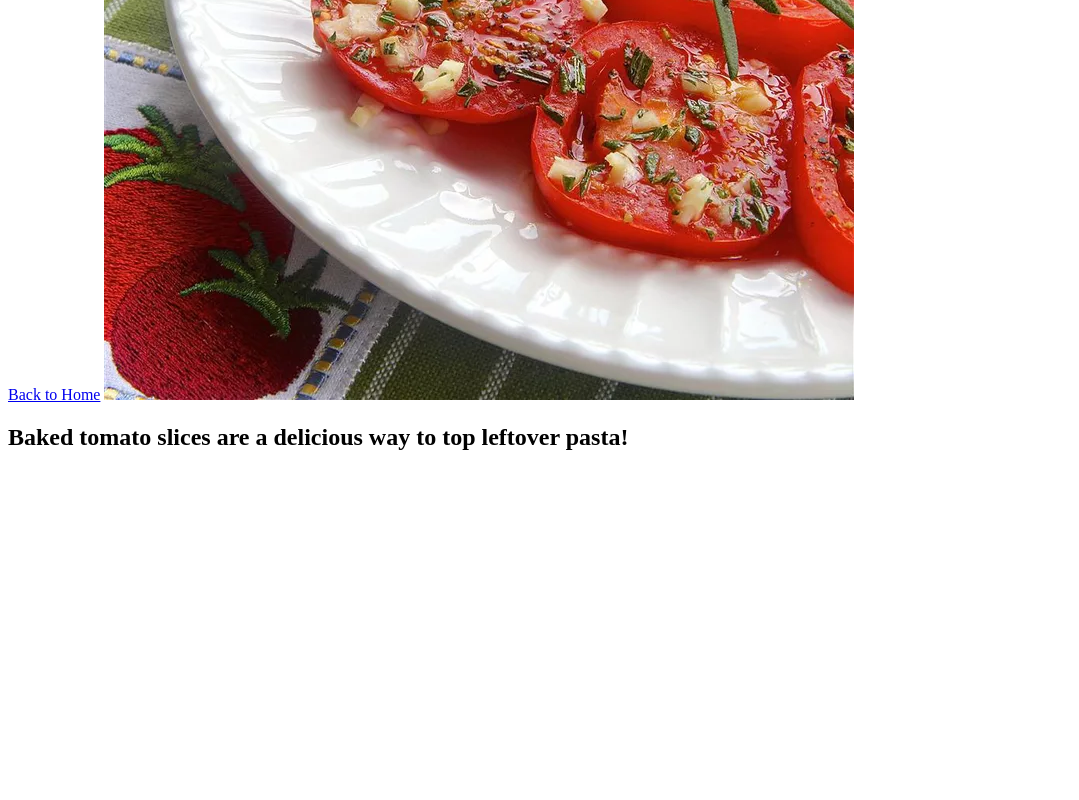
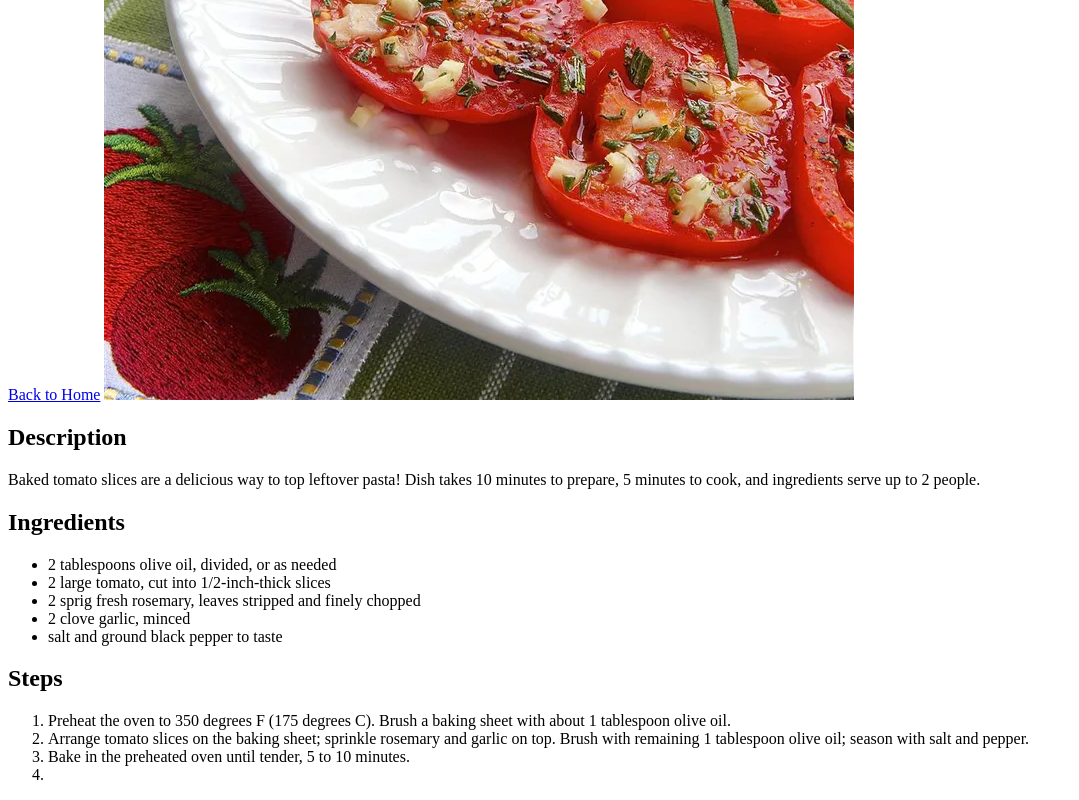
Before and after one commit to jasonzheng13/odin-recipes, a plain HTML site: page recipes/bakedtomatoslices.html in a window 1280 px wide. Shown: the part 430-1230 px from the top of the page, without its empty margins (0-1079 px from the left). Before the commit the page ends 901 px from the top, so only its background shows below. Drawn offline with Linux system fonts and the light colour scheme.

Commit message:
Completed 2 recipes, will finish the last one in one hour

```diff
--- a/recipes/bakedtomatoslices.html
+++ b/recipes/bakedtomatoslices.html
@@ -6,9 +6,29 @@
     <title>Baked Tomato Slices</title>
 </head>
 <body>
-    <h1>Baked Tomato Slices</h1>
+    <h1> Baked Tomato Slices </h1>
     <a href="../index.html">Back to Home</a>
     <img src="bakedtomatoslices.webp" alt="Baked Tomato Slices">
-    <h2>Baked tomato slices are a delicious way to top leftover pasta!</h2>
+    <h2>Description</h2>
+    <p>
+        Baked tomato slices are a delicious way to top leftover pasta!
+        Dish takes 10 minutes to prepare, 5 minutes to cook, and ingredients serve up to 2 people.
+    </p>
+    <h2> Ingredients </h2>
+    <ul>
+        <li>2 tablespoons olive oil, divided, or as needed</li>
+        <li>2 large tomato, cut into 1/2-inch-thick slices</li>
+        <li>2 sprig fresh rosemary, leaves stripped and finely chopped</li>
+        <li>2 clove garlic, minced</li>
+        <li>salt and ground black pepper to taste</li>
+    </ul>
+    <h2> Steps </h2>
+    <ol>
+        <li>Preheat the oven to 350 degrees F (175 degrees C). Brush a baking sheet with about 1 tablespoon olive oil.</li>
+        <li>Arrange tomato slices on the baking sheet; sprinkle rosemary and garlic on top. Brush with remaining 1 tablespoon olive oil; season with salt and pepper.</li>
+        <li>Bake in the preheated oven until tender, 5 to 10 minutes.<li>
+    </ol>
+
+
 
 </body>
```
Also changed, not shown: index.html (+4 -1 lines), recipes/gochujangporkbelly.html (added, +35 -0 lines), recipes/gochujangporkbelly.webp (added).
